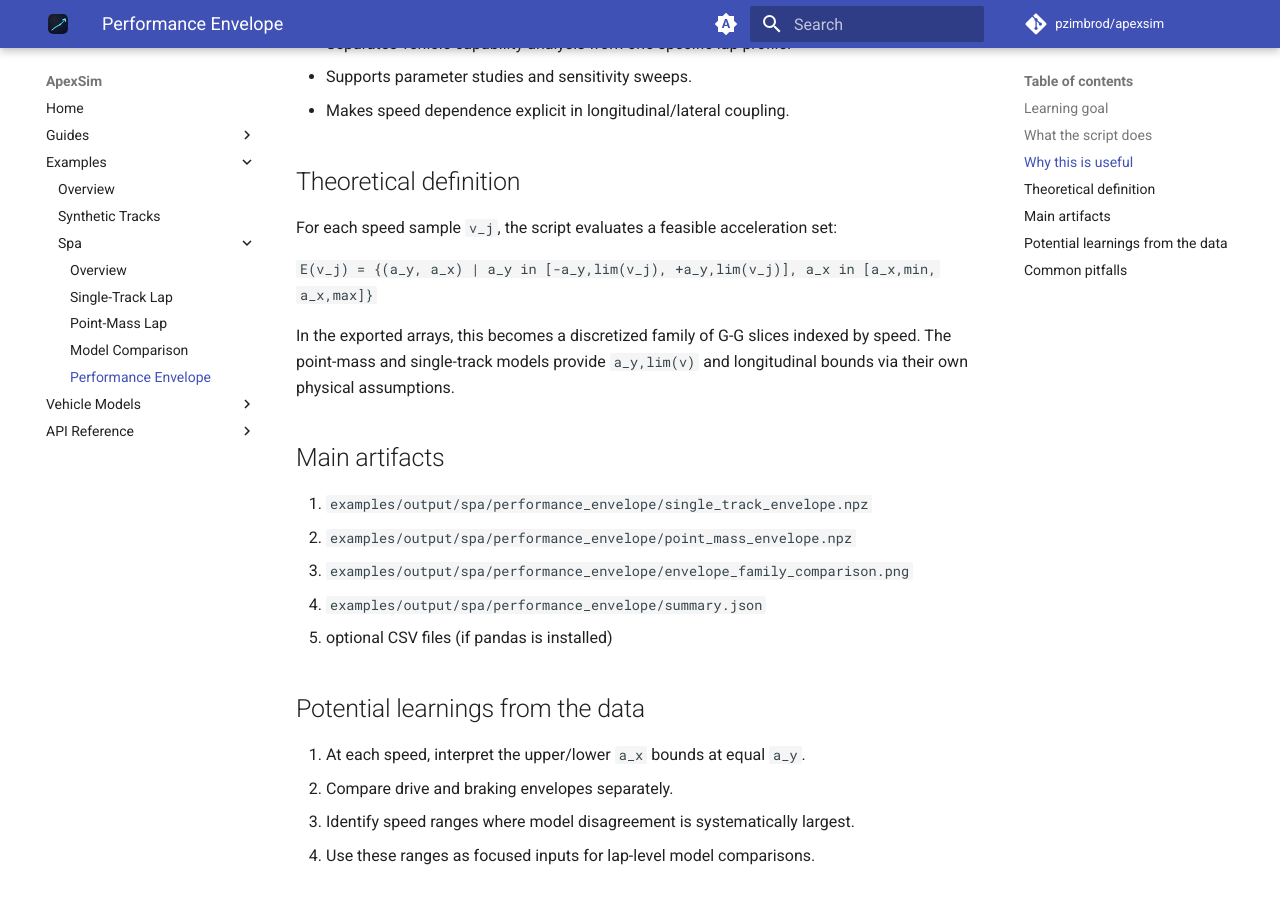
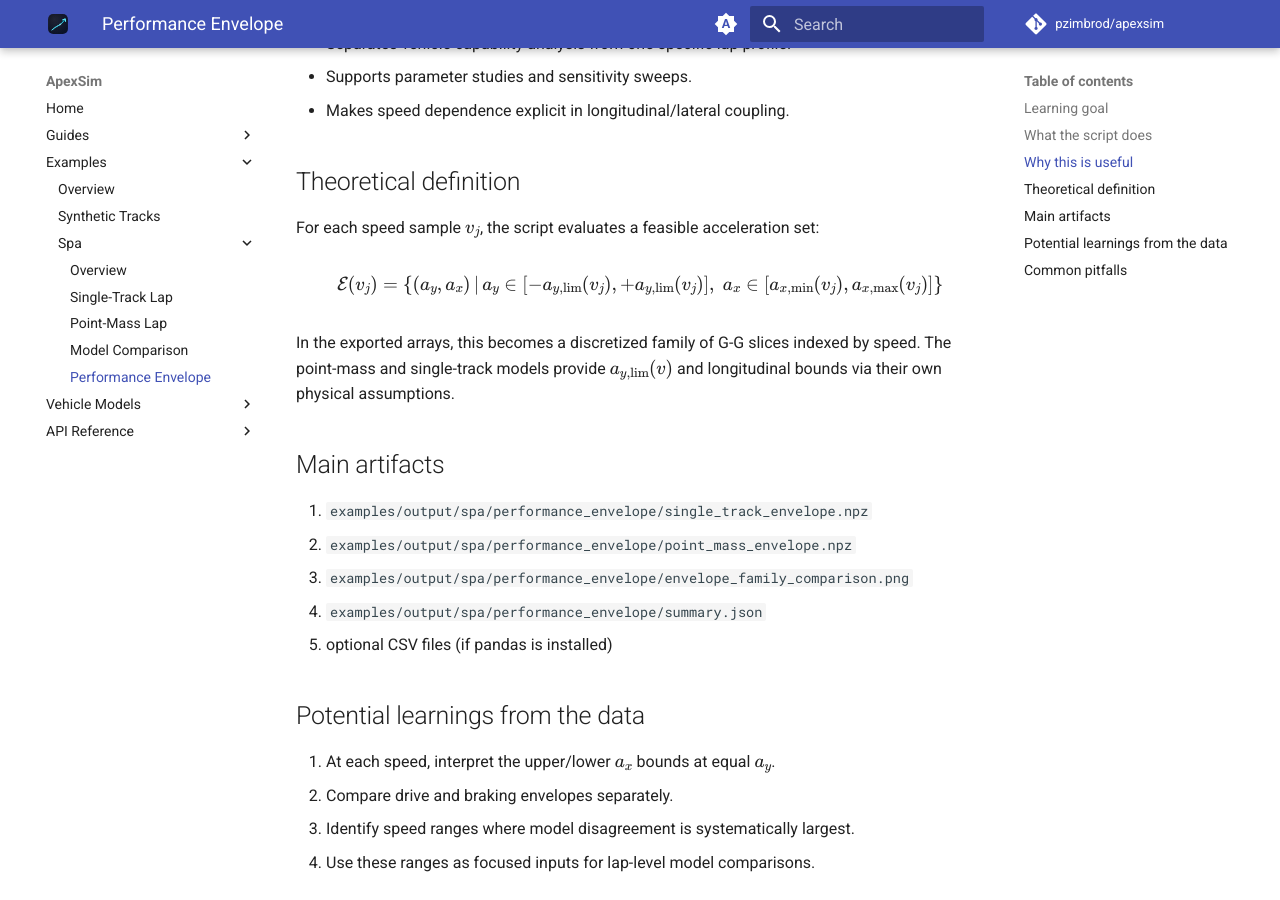
Before and after one commit to pzimbrod/apexsim, an MkDocs documentation site: the page built from docs/examples/spa/performance_envelope.md, in a window 1280 px wide and 900 px high, scrolled down 633 px. Built offline with MkDocs 1.6.1 and Material for MkDocs 9.7.7, drawn with Linux system fonts in a browser that asks for light colours; comment, search, counter and statistics services are not loaded; the version menu is left out.

Commit message:
docs(spa): render theoretical formulas as LaTeX math

```diff
--- a/docs/examples/spa/performance_envelope.md
+++ b/docs/examples/spa/performance_envelope.md
@@ -22,12 +22,18 @@ Generate and interpret velocity-dependent G-G envelopes for both model families.
 
 ## Theoretical definition
 
-For each speed sample `v_j`, the script evaluates a feasible acceleration set:
+For each speed sample $v_j$, the script evaluates a feasible acceleration set:
 
-`E(v_j) = {(a_y, a_x) | a_y in [-a_y,lim(v_j), +a_y,lim(v_j)], a_x in [a_x,min, a_x,max]}`
+$$
+\mathcal{E}(v_j)=
+\left\{(a_y,a_x)\,\middle|\,
+a_y\in\left[-a_{y,\mathrm{lim}}(v_j),+a_{y,\mathrm{lim}}(v_j)\right],\;
+a_x\in\left[a_{x,\min}(v_j),a_{x,\max}(v_j)\right]
+\right\}
+$$
 
 In the exported arrays, this becomes a discretized family of G-G slices indexed
-by speed. The point-mass and single-track models provide `a_y,lim(v)` and
+by speed. The point-mass and single-track models provide $a_{y,\mathrm{lim}}(v)$ and
 longitudinal bounds via their own physical assumptions.
 
 ## Main artifacts
@@ -40,7 +46,7 @@ longitudinal bounds via their own physical assumptions.
 
 ## Potential learnings from the data
 
-1. At each speed, interpret the upper/lower `a_x` bounds at equal `a_y`.
+1. At each speed, interpret the upper/lower $a_x$ bounds at equal $a_y$.
 2. Compare drive and braking envelopes separately.
 3. Identify speed ranges where model disagreement is systematically largest.
 4. Use these ranges as focused inputs for lap-level model comparisons.
@@ -48,5 +54,5 @@ longitudinal bounds via their own physical assumptions.
 ## Common pitfalls
 
 1. Comparing envelopes at different speed grids.
-2. Mixing up signed `a_x` convention (braking is negative in exported minimum trace).
+2. Mixing up signed $a_x$ convention (braking is negative in exported minimum trace).
 3. Assuming envelope superiority at one speed implies lap-time superiority everywhere.
```
Also changed, not shown: docs/examples/spa/index.md (+2 -2 lines), docs/examples/spa/model_comparison.md (+4 -1 lines), docs/examples/spa/point_mass_lap.md (+11 -4 lines), docs/examples/spa/single_track_lap.md (+10 -4 lines).
